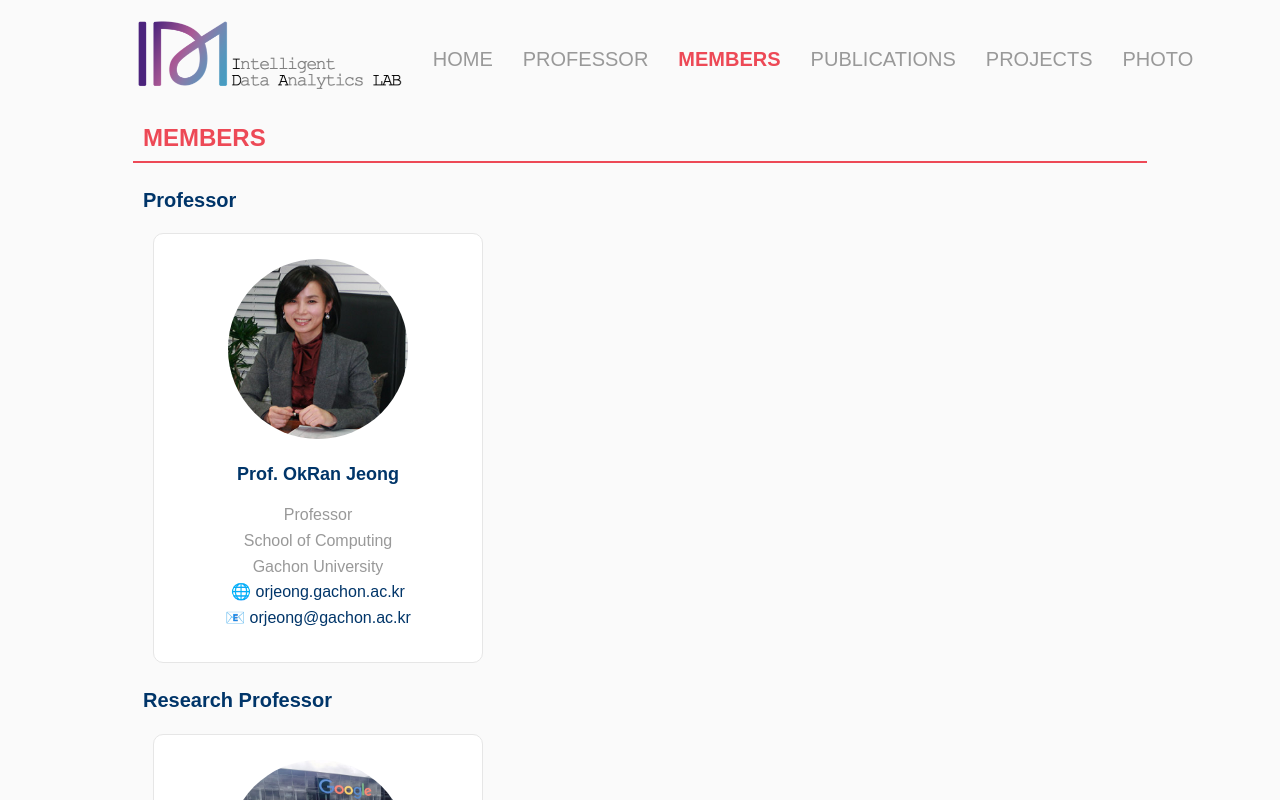
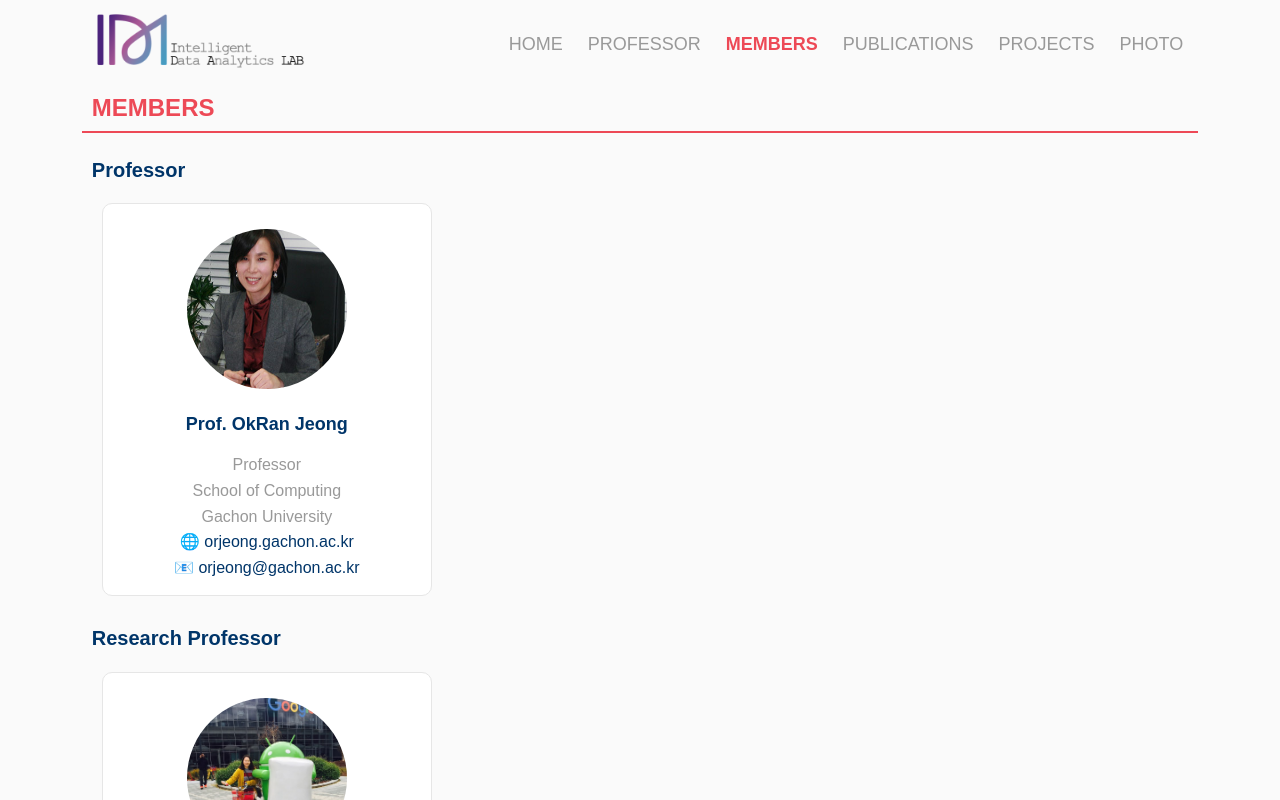
Before and after one commit to IDALab-Gachon/idalab, a React (Create React App) app: page /members in a window 1280 px wide. Shown: the top 800 px of the page. Built offline with nearby package versions, Linux system fonts and the light colour scheme.

Commit message:
모바일/태블릿 버전 대응하도록 수정

```diff
--- a/src/Components/Footer.js
+++ b/src/Components/Footer.js
@@ -12,6 +12,14 @@ const Footer = styled.footer`
   margin-top: 50px;
   padding: 10px 15px;
   border-top: 2px solid ${(props) => props.theme.lightVioletColor};
+
+  @media (max-width: 768px) {
+    justify-content: center;
+    align-items: center;
+    flex-direction: column;
+    gap: 4px;
+    padding: 15px;
+  }
 `;
 
 const List = styled.ul`
--- a/src/Components/Menu.js
+++ b/src/Components/Menu.js
@@ -1,70 +1,121 @@
-import React from "react";
+import React, { useState } from "react";
 import { NavLink } from "react-router-dom";
 import styled from "styled-components";
 
 import logo from "../images/logo_typo.png";
 
 const HeaderContainer = styled.header`
-  height: 100px;
   background-color: ${(props) => props.theme.bgColor};
   display: flex;
   flex-direction: row;
   justify-content: space-between;
   align-items: center;
-  padding: 5 15px;
-  margin: 5px;
+  padding: 0 15px;
+  margin: 5px 0;
+  height: 70px;
+  position: relative;
 `;
 
-const HeaderLogo = styled.div`
-  justify-content: center;
-`;
+const HeaderMenu = styled.nav`
+  display: flex;
+  align-items: center;
 
-const HeaderMenu = styled.div`
-  justify-content: center;
+  @media (max-width: 768px) {
+    display: ${(props) => (props.$open ? "flex" : "none")};
+    flex-direction: column;
+    align-items: flex-start;
+    position: absolute;
+    top: 70px;
+    left: 0;
+    right: 0;
+    background-color: ${(props) => props.theme.bgColor};
+    padding: 10px 20px 20px;
+    border-top: 1px solid ${(props) => props.theme.lightGreyColor};
+    box-shadow: 0 4px 6px rgba(0, 0, 0, 0.1);
+    z-index: 100;
+  }
 `;
 
 const HeaderLink = styled(NavLink)`
   color: ${(props) => props.theme.darkGreyColor};
-  font-size: 20px;
-  margin-left: 30px;
+  font-size: 18px;
+  margin-left: 25px;
+
+  @media (max-width: 768px) {
+    margin: 10px 0;
+    font-size: 16px;
+  }
+`;
+
+const HamburgerButton = styled.button`
+  display: none;
+  flex-direction: column;
+  justify-content: space-between;
+  width: 24px;
+  height: 18px;
+  background: none;
+  border: none;
+  cursor: pointer;
+  padding: 0;
+
+  @media (max-width: 768px) {
+    display: flex;
+  }
+`;
+
+const HamburgerLine = styled.span`
+  display: block;
+  width: 100%;
+  height: 2px;
+  background-color: ${(props) => props.theme.darkGreyColor};
 `;
 
 const Menu = (props) => {
+  const [menuOpen, setMenuOpen] = useState(false);
+
   const activeStyle = {
-    color: props.theme.redColor,
+    color: props.theme ? props.theme.redColor : "#ED4956",
     fontWeight: 600,
   };
 
+  const handleLinkClick = () => {
+    setMenuOpen(false);
+  };
+
   return (
-    <>
     <HeaderContainer>
-        <HeaderLogo>
-          <NavLink exact to="/">
-            <img height="70px" src={logo} alt="IDA Lab" />
+      <NavLink exact to="/" onClick={handleLinkClick}>
+        <img height="55px" src={logo} alt="IDA Lab" />
       </NavLink>
-        </HeaderLogo>
-        <HeaderMenu>
-          <HeaderLink exact to="/" activeStyle={activeStyle}>
+      <HamburgerButton
+        onClick={() => setMenuOpen(!menuOpen)}
+        aria-label="메뉴 열기/닫기"
+      >
+        <HamburgerLine />
+        <HamburgerLine />
+        <HamburgerLine />
+      </HamburgerButton>
+      <HeaderMenu $open={menuOpen}>
+        <HeaderLink exact to="/" activeStyle={activeStyle} onClick={handleLinkClick}>
           HOME
         </HeaderLink>
-          <HeaderLink exact to="/professor" activeStyle={activeStyle}>
+        <HeaderLink exact to="/professor" activeStyle={activeStyle} onClick={handleLinkClick}>
           PROFESSOR
         </HeaderLink>
-          <HeaderLink exact to="/members" activeStyle={activeStyle}>
+        <HeaderLink exact to="/members" activeStyle={activeStyle} onClick={handleLinkClick}>
           MEMBERS
         </HeaderLink>
-          <HeaderLink exact to="/publications" activeStyle={activeStyle}>
+        <HeaderLink exact to="/publications" activeStyle={activeStyle} onClick={handleLinkClick}>
           PUBLICATIONS
         </HeaderLink>
-          <HeaderLink exact to="/projects" activeStyle={activeStyle}>
+        <HeaderLink exact to="/projects" activeStyle={activeStyle} onClick={handleLinkClick}>
           PROJECTS
         </HeaderLink>
-          <HeaderLink exact to="/photo" activeStyle={activeStyle}>
+        <HeaderLink exact to="/photo" activeStyle={activeStyle} onClick={handleLinkClick}>
           PHOTO
         </HeaderLink>
       </HeaderMenu>
     </HeaderContainer>
-    </>
   );
 };
 
--- a/src/Pages/Home.js
+++ b/src/Pages/Home.js
@@ -12,13 +12,18 @@ const HomeContainer = styled.div`
 
 const BannerContainer = styled.div`
   width: 100%;
-  height: 300px;
   background-color: ${(props) => props.theme.lightVioletColor};
   display: flex;
   flex-direction: row;
   align-items: center;
   justify-content: space-between;
   padding: 50px;
+
+  @media (max-width: 768px) {
+    flex-direction: column;
+    padding: 25px 20px;
+    text-align: center;
+  }
 `;
 
 const BannerText = styled.div`
@@ -30,6 +35,10 @@ const BannerImage = styled.div`
   justify-content: center;
   max-height: 280px;
   margin-right: 15px;
+
+  @media (max-width: 768px) {
+    display: none;
+  }
 `;
 
 const BannerTitle = styled.p`
@@ -37,12 +46,21 @@ const BannerTitle = styled.p`
   font-weigth: 800;
   padding-bottom: 10px;
   color: ${(props) => props.theme.darkVioletColor};
+
+  @media (max-width: 768px) {
+    font-size: 22px;
+  }
 `;
 
 const BannerContent = styled.p`
   font-size: 18px;
   font-weight: 400;
   padding-top: 35px;
+
+  @media (max-width: 768px) {
+    font-size: 15px;
+    padding-top: 15px;
+  }
 `;
 
 const AboutContainer = styled.div`
@@ -51,11 +69,21 @@ const AboutContainer = styled.div`
   justify-content: space-between;
   align-items: center;
   margin-top: 15px;
+
+  @media (max-width: 768px) {
+    flex-direction: column;
+  }
 `;
 
 const AboutImage = styled.div`
   align-self: flex-start;
   margin-right: 10px;
+
+  @media (max-width: 768px) {
+    width: 100%;
+    margin-right: 0;
+    margin-bottom: 15px;
+  }
 `;
 
 const AboutText = styled.div`
--- a/src/Pages/Members.js
+++ b/src/Pages/Members.js
@@ -69,18 +69,35 @@ const MemberCard = styled.div`
   vertical-align: middle;
   ${(props) => props.theme.whiteBox};
   width: 330px;
-  height: 430px;
+  min-height: 380px;
   text-align: center;
   padding: 15px;
   margin-right: 15px;
-  margin-bottom: 10px;
+  margin-bottom: 15px;
+
+  @media (max-width: 768px) {
+    width: calc(50% - 10px);
+    min-height: unset;
+    margin-right: 10px;
+  }
+
+  @media (max-width: 480px) {
+    width: 100%;
+    margin-right: 0;
+  }
 `;
 
 const MemberImg = styled.img`
-  width: 180px;
-  height: 180px;
+  width: 160px;
+  height: 160px;
   border-radius: 50%;
   margin-top: 10px;
+  object-fit: cover;
+
+  @media (max-width: 768px) {
+    width: 120px;
+    height: 120px;
+  }
 `;
 
 const MemberName = styled.p`
--- a/src/Pages/Photo.js
+++ b/src/Pages/Photo.js
@@ -90,30 +90,32 @@ const PhotoWrapper = styled.div`
   padding: 10px;
   display: flex;
   flex-direction: row;
+  flex-wrap: wrap;
   justify-content: flex-start;
   align-items: flex-start;
   ${(props) => props.theme.whiteBox};
   margin-bottom: 5px;
 `;
 
-// const PhotoCard = styled.div`
-//   justify-content: center;
-//   align-self: center;
-//   vertical-align: middle;
-//   ${props => props.theme.whiteBox};
-//   width:  80%;
-//   height: 300px;
-//   text-align: center;
-//   padding: 15px;
-//   margin-right: 15px;
-//   margin-bottom: 10px;
-// `;
-
 const PhotoImg = styled.img`
-  min-width: 180px;
-  height: 200px;
+  width: calc(25% - 20px);
+  height: 160px;
+  object-fit: cover;
   border-radius: 4px;
   margin: 10px;
+  cursor: pointer;
+
+  @media (max-width: 768px) {
+    width: calc(33% - 12px);
+    height: 120px;
+    margin: 6px;
+  }
+
+  @media (max-width: 480px) {
+    width: calc(50% - 12px);
+    height: 100px;
+    margin: 6px;
+  }
 `;
 
 const PhotoName = styled.p`
--- a/src/Pages/Professor.js
+++ b/src/Pages/Professor.js
@@ -28,12 +28,24 @@ const ProfCard = styled.div`
   flex-direction: row;
   justify-content: space-around;
   margin: 15px 0;
+
+  @media (max-width: 768px) {
+    flex-direction: column;
+    align-items: center;
+    padding: 20px 15px;
+  }
 `;
 
 const ProfImg = styled.img`
   width: 30%;
   object-fit: cover;
   border-radius: 10px;
+
+  @media (max-width: 768px) {
+    width: 70%;
+    max-width: 280px;
+    border-radius: 8px;
+  }
 `;
 
 const ProfInfo = styled.div`
@@ -43,6 +55,15 @@ const ProfInfo = styled.div`
   margin-bottom: 15px;
   border-left: 3px solid ${(props) => props.theme.lightGreyColor};
   align-self: center;
+
+  @media (max-width: 768px) {
+    margin-left: 0;
+    padding: 15px 5px;
+    border-left: none;
+    border-top: 3px solid ${(props) => props.theme.lightGreyColor};
+    width: 100%;
+    margin-top: 20px;
+  }
 `;
 
 const ProfName = styled.p`
@@ -51,6 +72,10 @@ const ProfName = styled.p`
   line-height: 1.5;
   padding-bottom: 10px;
   color: ${(props) => props.theme.darkVioletColor};
+
+  @media (max-width: 768px) {
+    font-size: 24px;
+  }
 `;
 
 const ProfTitle = styled.p`
@@ -60,6 +85,10 @@ const ProfTitle = styled.p`
   margin-top: 10px;
   padding-bottom: 10px;
   color: ${(props) => props.theme.darkGreyColor};
+
+  @media (max-width: 768px) {
+    font-size: 20px;
+  }
 `;
 
 const ProfAffiliation = styled.p`
@@ -67,6 +96,10 @@ const ProfAffiliation = styled.p`
   font-weight: 500;
   line-height: 1.4;
   color: ${(props) => props.theme.darkGreyColor};
+
+  @media (max-width: 768px) {
+    font-size: 17px;
+  }
 `;
 
 const ProfContact = styled.p`
--- a/src/Styles/GlobalStyles.js
+++ b/src/Styles/GlobalStyles.js
@@ -11,12 +11,19 @@ export default createGlobalStyle`
     body {
         background-color:${props => props.theme.bgColor};
         color:${props => props.theme.blackColor};
-        width: 80%;
+        width: 88%;
+        max-width: 1200px;
         margin: auto;
         font-size:16px;
         line-height: 160%;
         font-family: 'Manrope', sans-serif;
         padding: 5px;
+    }
+    @media (max-width: 768px) {
+        body {
+            width: 95%;
+            padding: 8px;
+        }
     }
     a {
         color:${props => props.theme.darkBlueColor};
--- a/src/Styles/Theme.js
+++ b/src/Styles/Theme.js
@@ -17,7 +17,11 @@ const obj = {
   whiteBox: `border:${BOX_BORDER};
              border-radius:${BORDER_RADIUS};
              background-color:white;
-            `
+            `,
+  breakpoints: {
+    mobile: "480px",
+    tablet: "768px",
+  },
 };
 
 export default obj;
```
Also changed, not shown: 1 other file (tests, documents, lock files or other folders). Lines whose indentation alone changed are shown as unchanged.
